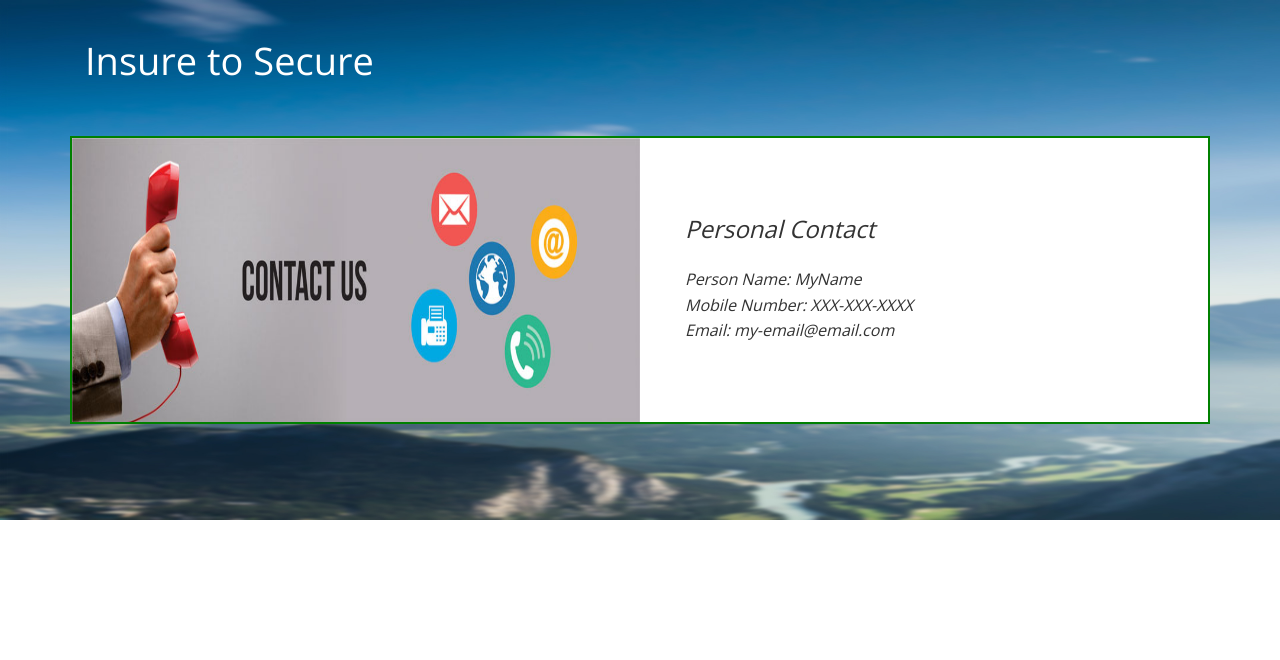
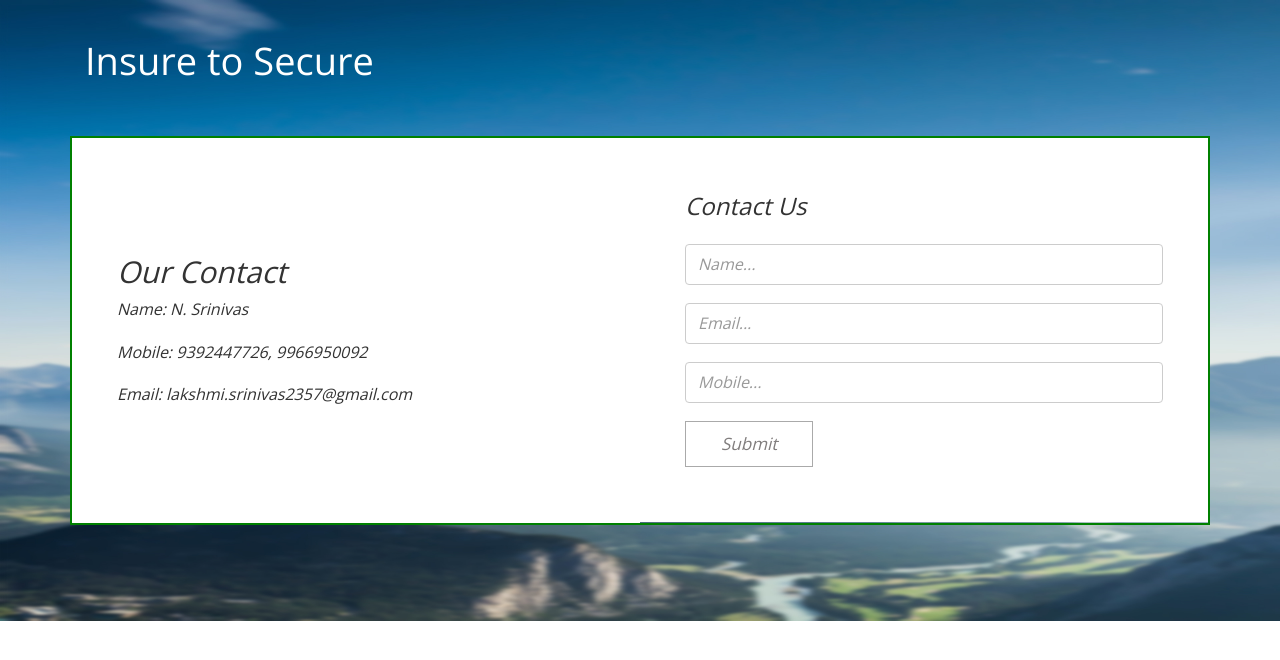
Before and after one commit to karthik018/star-insurance-project, a Flask app: page / in a window 1280 px wide. Shown: the top 660 px of the page. Run offline with Flask 2, Linux system fonts and the light colour scheme; data that the repository does not hold is empty; some libraries are stand-ins or nearby versions.

Commit message:
updated contact info

```diff
--- a/static/css/templatemo-style.css
+++ b/static/css/templatemo-style.css
@@ -107,9 +107,6 @@ p {
     padding-right: 0px;
     padding-left: 0px;
 }
-.content img {
-    min-height: 284px !important;
-}
 .content-item {
     padding-right: 0px;
     padding-left: 0px;
@@ -210,6 +207,9 @@ p {
 .btn-big {
     padding: 10px 40px;
     min-width: 176px;
+}
+.contact {
+    min-height: 385px !important;
 }
 .btn-contact {
     font-size: 17px;
--- a/templates/index.html
+++ b/templates/index.html
@@ -50,15 +50,38 @@
         {% endfor %}
 
 <footer class="col-md-12 content" id="externals" style="border: 2px solid green">
- <div class="col-lg-6 col-md-6 last">
-   <img src="{{ url_for('static', filename='images/contact-us.jpg') }}" alt="Image" class="tm-image">
-</div>
-<div class="col-lg-6 col-md-6 background last about-text-container">
-   <h2 class="section-title">Personal Contact</h2>
-   <p class="about-text">Person Name: MyName</p>
-   <p class="about-text">Mobile Number: XXX-XXX-XXXX</p>
-   <p class="about-text">Email: my-email@email.com</p>
-</div>
+     <div class="col-lg-6 col-md-6 contact background last about-text-container">
+        <h2>Our Contact</h2>
+        <p>Name: N. Srinivas</p>
+        <p>Mobile: 9392447726, 9966950092</p>
+        <p>Email: lakshmi.srinivas2357@gmail.com</p>
+     </div>
+    <div class="col-lg-6 col-md-6 background last about-text-container">
+       <h2 class="section-title">Contact Us</h2>
+           <form method="post" name="contact-form" class="contact-form">
+            <div class="col-lg-12 col-md-12 col-sm-12 col-xs-12">
+                <div class="form-group">
+                    <input name="name" type="text" class="form-control" id="name" placeholder="Name..." required>
+                </div>
+            </div>
+            <div class="col-lg-12 col-md-12 col-sm-12 col-xs-12">
+                <div class="form-group contact-field">
+                    <input name="email" type="email" class="form-control" id="email" placeholder="Email..." required>
+                </div>
+            </div>
+            <div class="col-lg-12 col-md-12 col-sm-12 col-xs-12">
+                <div class="form-group contact-field">
+                    <input name="mobile" type="text" class="form-control" id="mobile" placeholder="Mobile..." required>
+                </div>
+            </div>
+            <div class="col-lg-12 col-md-12 col-sm-12 col-xs-12">
+                <div class="form-group margin-b-0">
+                    <button type="submit" id="form-submit" class="btn no-bg btn-contact">Submit</button>
+                </div>
+            </div>
+        </form>
+        <div id="msgSubmit" class="h3 text-center hidden">Message Submitted!</div>
+    </div>
 </footer>
 
 </div>
```
